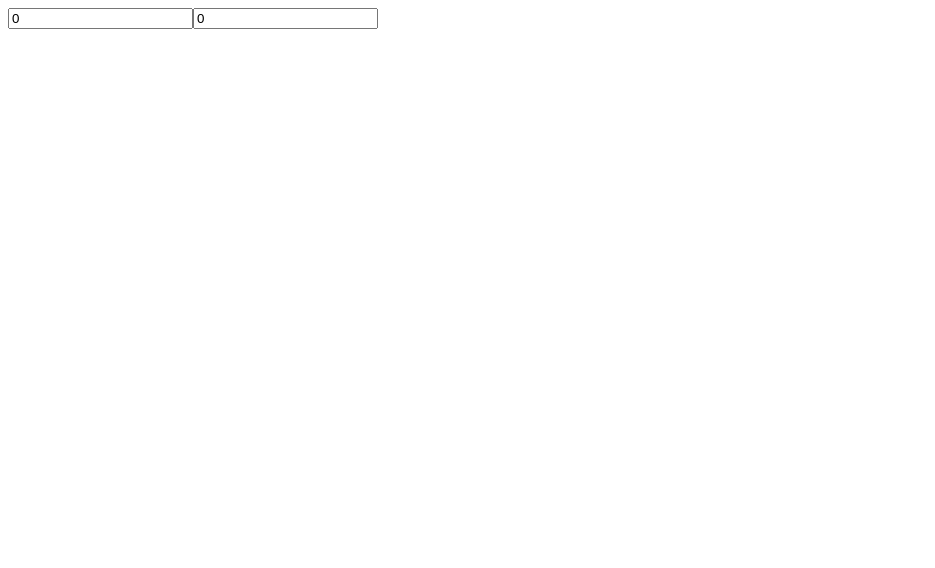
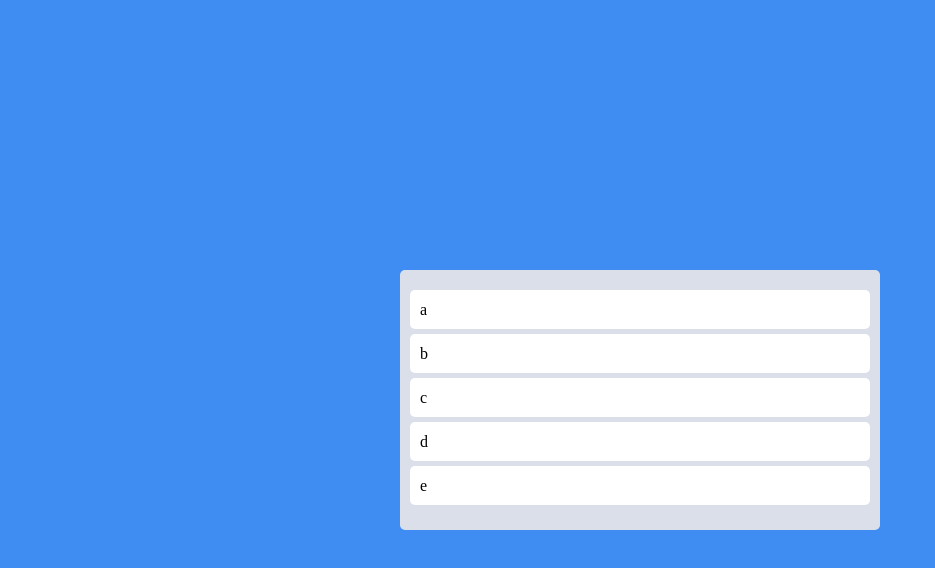
Before and after one commit to LeeSomgyul/React_beginner-practice_2, a React (Create React App) app: page / in a window 1280 px wide. Shown: the top 568 px of the page, without its empty margins (0-935 px from the left). Built offline with nearby package versions, Linux system fonts and the light colour scheme.

Commit message:
0828 연습
'react-beautiful-dnd' 사용해보기(셋팅, css, placeholders)

```diff
--- a/package.json
+++ b/package.json
@@ -14,6 +14,7 @@
     "query": "^0.2.0",
     "react": "^18.3.1",
     "react-apexcharts": "^1.4.1",
+    "react-beautiful-dnd": "^13.1.1",
     "react-dom": "^18.3.1",
     "react-helmet": "^6.1.0",
     "react-hook-form": "^7.52.2",
@@ -50,6 +51,7 @@
     ]
   },
   "devDependencies": {
+    "@types/react-beautiful-dnd": "^13.1.8",
     "@types/react-helmet": "^6.1.11",
     "@types/react-router-dom": "^5.3.3",
     "@types/styled-components": "^5.1.34"
--- a/src/App.tsx
+++ b/src/App.tsx
@@ -1,21 +1,70 @@
-import { useRecoilState } from "recoil";
-import {minuteState, hourSelector} from "./atom";
+import {DragDropContext, Draggable, Droppable} from "react-beautiful-dnd";
+import styled from "styled-components";
 
-function App (){
-	const [minutes, setMinutes] = useRecoilState(minuteState);//분->시로 변경하는 state
-	const [hours, setHours] = useRecoilState(hourSelector);//시->분으로 변경하는 state
-	const onMinuteChange = (event: React.FormEvent<HTMLInputElement>) => {
-		setMinutes(+event.currentTarget.value);
-	};
-	const onHourChange = (event: React.FormEvent<HTMLInputElement>) => {
-		setHours(+event.currentTarget.value);
-	};
+const Wrapper = styled.div`
+	display: flex;
+	max-width: 480px;
+	width: 100%;
+	margin: 0 auto;
+	justify-content: center;
+	align-items: center;
+	height: 100vh;
+`;
+
+const Boards = styled.div`
+	display: grid;
+	width: 100%;
+	grid-template-columns: repeat(1, 1fr);
+`;
+
+const Board = styled.div`
+	padding-top: 30px;
+	padding: 20px 10px;
+	background-color: ${(props) => props.theme.boardColor};
+	border-radius: 5px;
+	min-height: 200px;
+`;
+
+const Card = styled.div`
+	border-radius: 5px;
+	padding: 10px 10px;
+	margin-bottom: 5px;
+	background-color: ${(props) => props.theme.cardColor};
+`;
+
+const toDos = ['a', 'b', 'c', 'd', 'e'];
+
+function App(){
+	const onDragEnd = () => {
+
+	}
 
 	return(
-		<div>
-			<input value={minutes} onChange={onMinuteChange} type="text" placeholder="minute"/>
-			<input value={hours} onChange={onHourChange} type="text" placeholder="hour"/>
-		</div>
+		//필수: onDrageEnd(드래그를 놓을 때 발생하는 함수), children(<DragDropContext> 내부 코드. ex)<div>)
+		<DragDropContext onDragEnd={onDragEnd}>
+			<Wrapper>
+				<Boards>
+					{/*필수: droppableId(각 Droppable에 이름 붙이기), children(<Droppable> 내부 코드, 단 함수 형식어어야 한다.) */}
+					<Droppable droppableId="one">
+						{(provided) => (
+						<Board {...provided.droppableProps} ref={provided.innerRef}>
+							{/*필수: draggableId, index(정렬을 위한 순서), children*/}
+							{toDos.map((toDo, index) => (
+							<Draggable draggableId={toDo} index={index}>
+								{(provided) => (
+									<Card ref={provided.innerRef} {...provided.draggableProps} {...provided.dragHandleProps}>
+										{toDo}
+									</Card>
+								)}
+							</Draggable>
+							))}
+							{provided.placeholder}
+						</Board>
+						)}
+					</Droppable>
+				</Boards>
+			</Wrapper>
+		</DragDropContext>
 	);
 }
 
--- a/src/index.tsx
+++ b/src/index.tsx
@@ -1,20 +1,74 @@
 import React from 'react';
 import ReactDOM from 'react-dom/client';
 import { RecoilRoot } from 'recoil';
-import { ThemeProvider } from 'styled-components';
+import { ThemeProvider, createGlobalStyle } from 'styled-components';
 
 import App from './App';
 import {darkTheme} from './theme';
+
+const GlobalStyle = createGlobalStyle`
+html, body, div, span, applet, object, iframe,
+h1, h2, h3, h4, h5, h6, p, blockquote, pre,
+a, abbr, acronym, address, big, cite, code,
+del, dfn, em, img, ins, kbd, q, s, samp,
+small, strike, strong, sub, sup, tt, var,
+b, u, i, center,
+dl, dt, dd, ol, ul, li,
+fieldset, form, label, legend,
+table, caption, tbody, tfoot, thead, tr, th, td,
+article, aside, canvas, details, embed,
+figure, figcaption, footer, header, hgroup,
+menu, nav, output, ruby, section, summary,
+time, mark, audio, video {
+	margin: 0;
+	padding: 0;
+	border: 0;
+	font-size: 100%;
+	font: inherit;
+	vertical-align: baseline;
+}
+/* HTML5 display-role reset for older browsers */
+article, aside, details, figcaption, figure,
+footer, header, hgroup, menu, nav, section {
+	display: block;
+}
+body {
+	line-height: 1;
+}
+ol, ul {
+	list-style: none;
+}
+blockquote, q {
+	quotes: none;
+}
+blockquote:before, blockquote:after,
+q:before, q:after {
+	content: '';
+	content: none;
+}
+table {
+	border-collapse: collapse;
+	border-spacing: 0;
+}
+*{
+  box-sizing: border-box;
+}
+body{
+  font-weight: 300;
+  background-color: ${(props) => props.theme.bgColor};
+  color: black;
+  line-height: 1.2;
+}
+`;
 
 const root = ReactDOM.createRoot(
   document.getElementById('root') as HTMLElement
 );
 root.render(
-  <React.StrictMode>
-    <RecoilRoot>
-      <ThemeProvider theme={darkTheme}>
-        <App/>
-      </ThemeProvider>
-    </RecoilRoot>
-  </React.StrictMode>
+  <RecoilRoot>
+    <ThemeProvider theme={darkTheme}>
+    	<GlobalStyle/>
+    	<App/>
+    </ThemeProvider>
+  </RecoilRoot>
 );
--- a/src/theme.ts
+++ b/src/theme.ts
@@ -1,7 +1,7 @@
 import { DefaultTheme } from "styled-components/dist/types";
 
 export const darkTheme: DefaultTheme = {
-    bgColor: "#2f3640",
-    textColor: "white",
-    accentColor: "#9c88ff",
+    bgColor: "#3F8CF2",
+    boardColor: "#DADFE9",
+    cardColor: "white",
 }
```
Also changed, not shown: src/styled.d.ts (+5 -5 lines), 1 other file (tests, documents, lock files or other folders).
